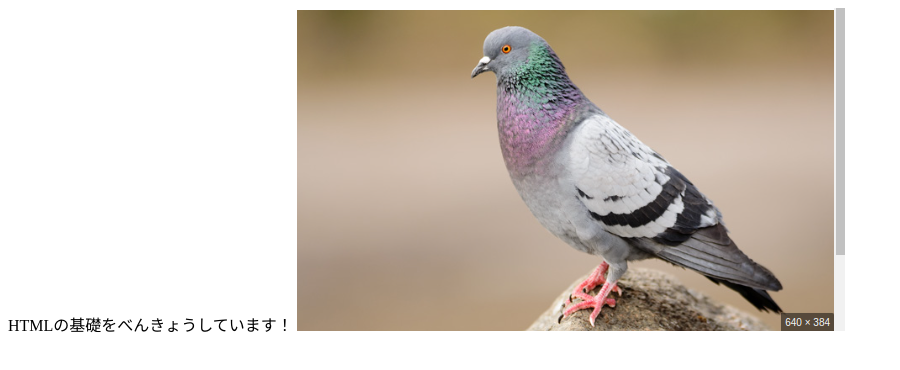
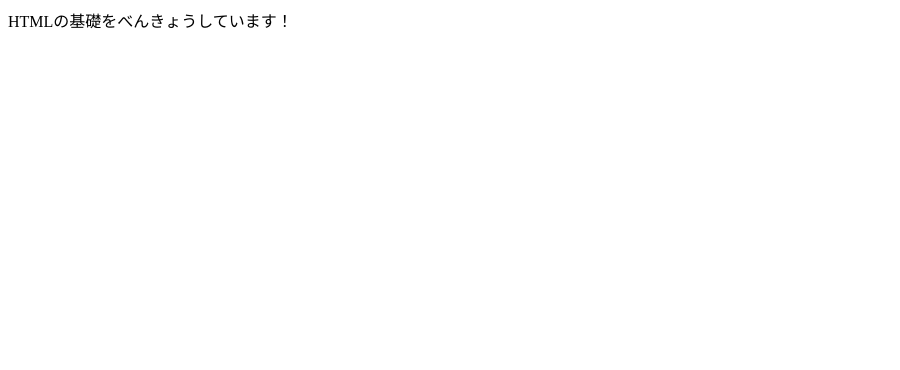
Before and after one commit to itc-n23001/TestWeb, a plain HTML site: page index.html in a window 1280 px wide. Shown: the whole page, without its empty margins (0-900 px from the left). Drawn offline with Linux system fonts and the light colour scheme.

Commit message:
Update index.html

```diff
--- a/index.html
+++ b/index.html
@@ -7,7 +7,7 @@
 	<body>
 		HTMLの基礎をべんきょうしています！
 	</body>
-<img src="/hato.png">
+
 
 
 </html>
```
